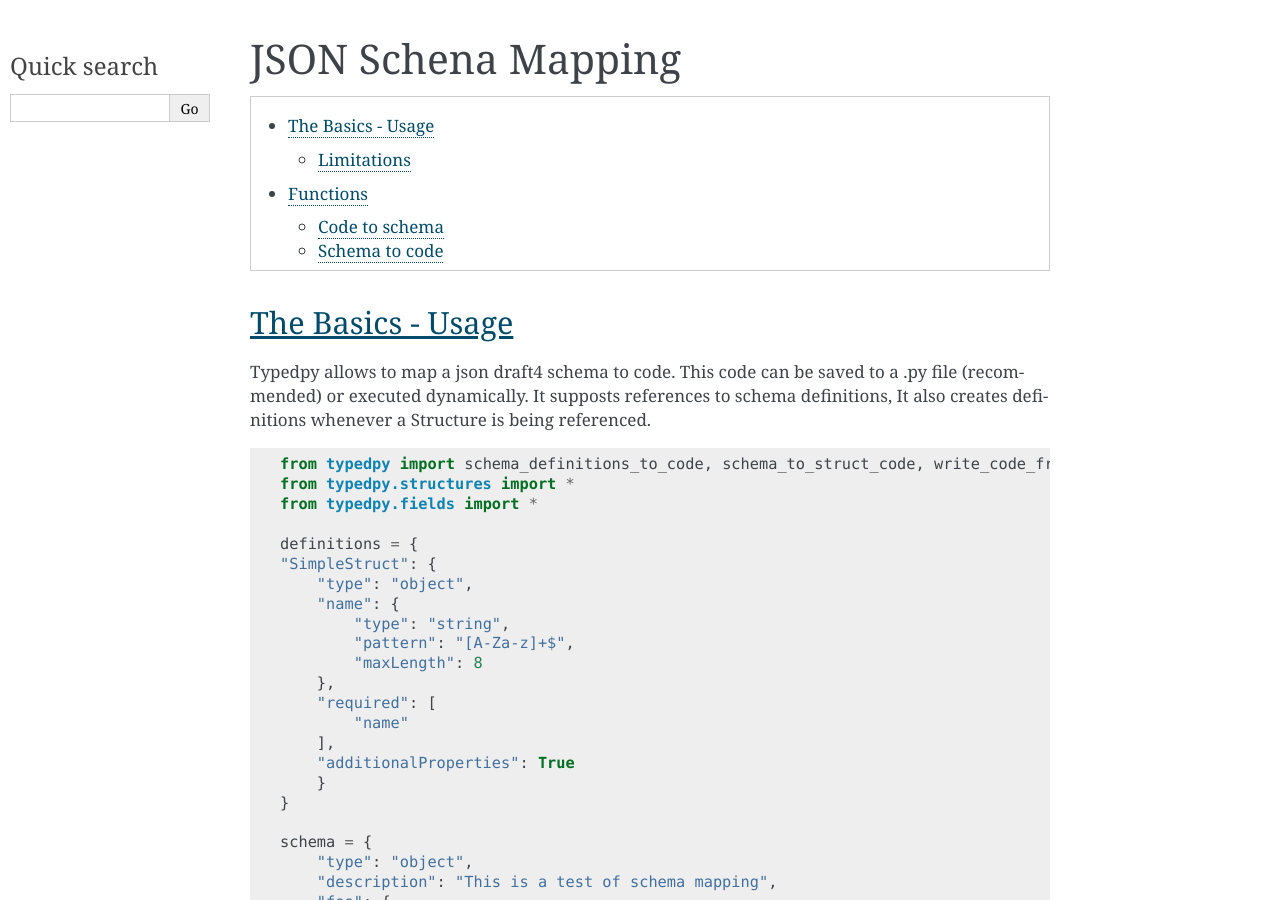
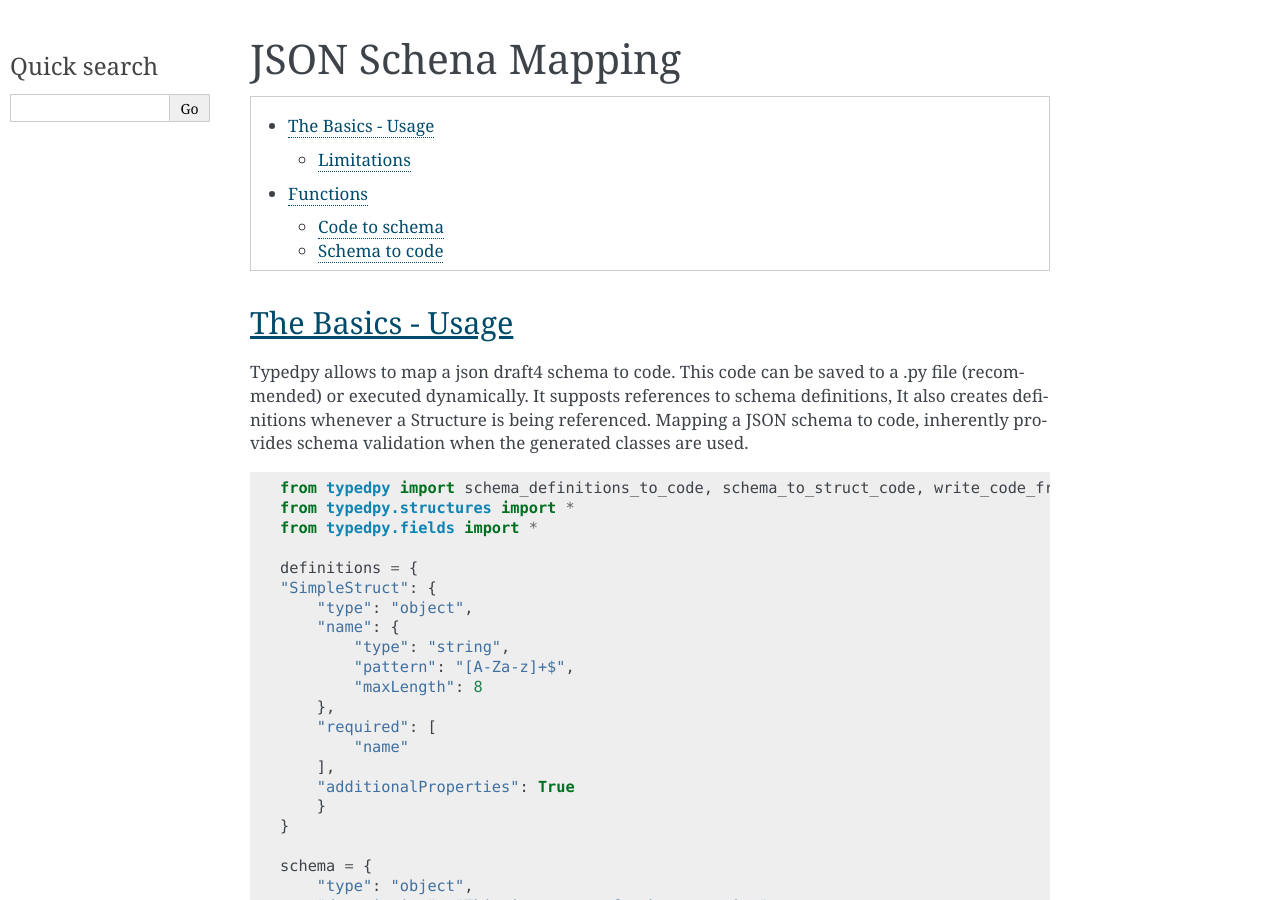
Before and after one commit to glenn-mohre-lab49/typedpy, a Sphinx documentation site: the page built from docs/json_schema.rst, in a window 1280 px wide and 900 px high. Built offline with Sphinx 7.4.7, drawn with Linux system fonts in a browser that asks for light colours.

Commit message:
minor doc improvement

```diff
--- a/docs/json_schema.rst
+++ b/docs/json_schema.rst
@@ -11,6 +11,7 @@
 
 Typedpy allows to map a json draft4 schema to code. This code can be saved to a .py file (recommended) or executed dynamically.
 It supposts references to schema definitions, It also creates definitions whenever a Structure is being referenced.
+Mapping a JSON schema to code, inherently provides schema validation when the generated classes are used.
 
 .. code-block:: py
 
```
